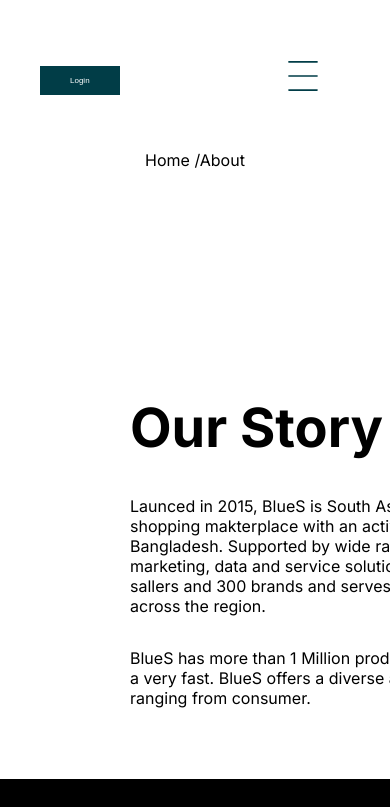
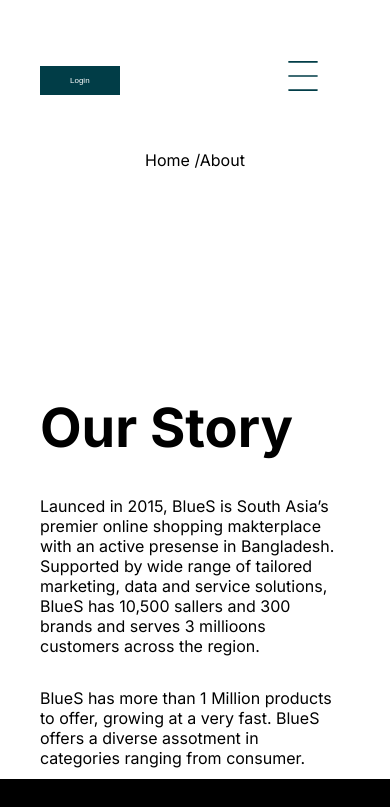
Before and after one commit to mostafa72xs/BLUES, a Next.js app: page /About in a window 390 px wide. Shown: the top 807 px of the page. Built offline with nearby package versions, Linux system fonts and the light colour scheme; no server answers; a web font is replaced by a local one.

Commit message:
Update about.css

```diff
--- a/src/components/css/about.css
+++ b/src/components/css/about.css
@@ -45,7 +45,8 @@
         display:none
     }
     .center{
+	    width: 300px;
 	margin-left:30px !important;
-	padding:0 100px !important;
+	padding:0 10px !important;
 }
 }
```
